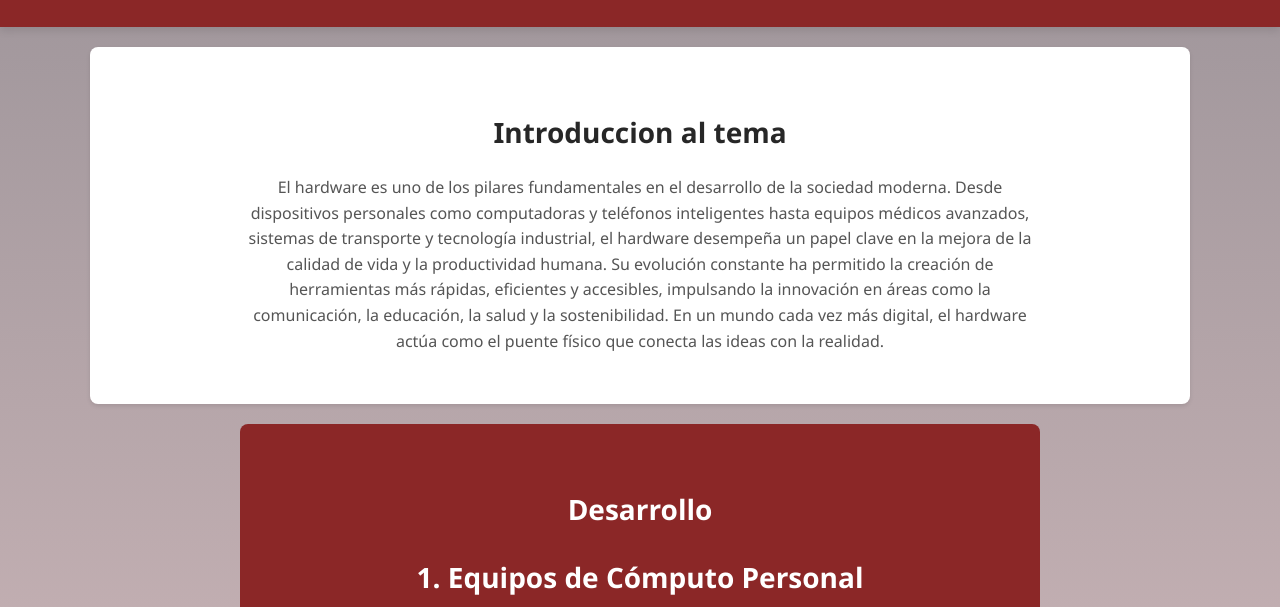
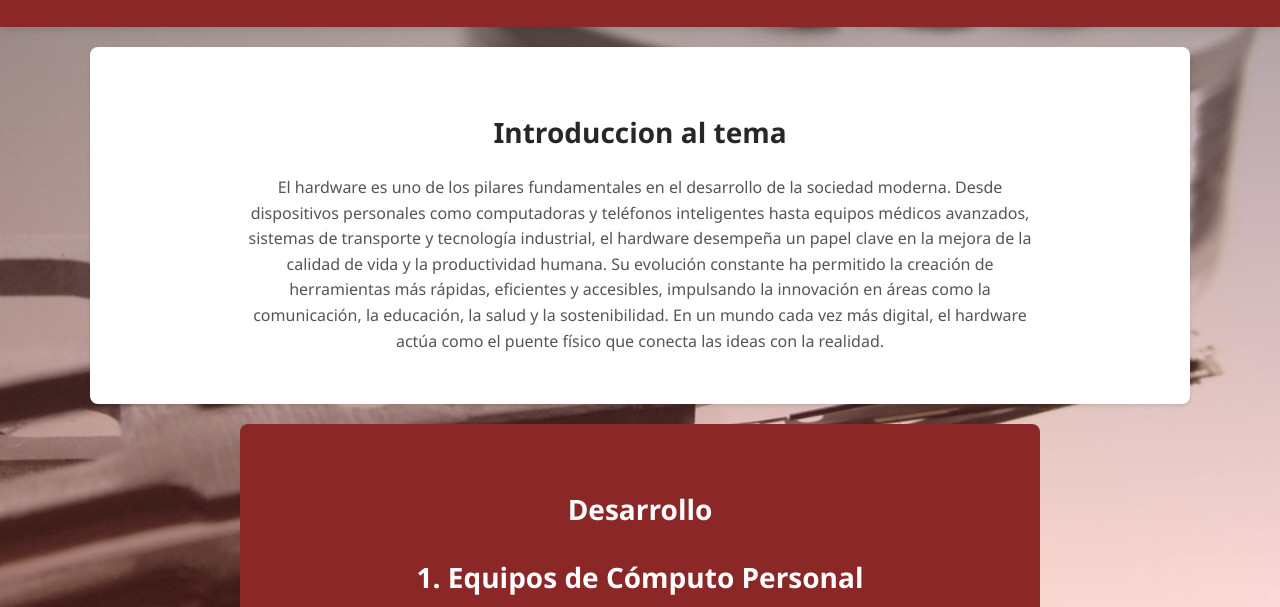
Before and after one commit to JuanPabloMontufarRuiz/Tareacamila, a plain HTML site: page index.html in a window 1280 px wide. Shown: the part 193-800 px from the top of the page. Drawn offline with Linux system fonts and the light colour scheme; the site is published under a folder, as on GitHub Pages, so addresses that start at the root find nothing.

Commit message:
Update styles.css

```diff
--- a/styles.css
+++ b/styles.css
@@ -7,7 +7,7 @@ body {
     color: #333;
     background:
         linear-gradient(rgba(48, 34, 45, 0.5), #f756563a), /* Capa de color con opacidad */
-        url('/assets/fondo.jpg'); /* Imagen de fondo */
+        url('assets/fondo.jpg'); /* Imagen de fondo */
     background-size: cover; /* Para que la imagen cubra toda la pantalla */
     background-position: center; /* Centrar la imagen */
     background-attachment: fixed; /* Imagen fija al hacer scroll */
```
